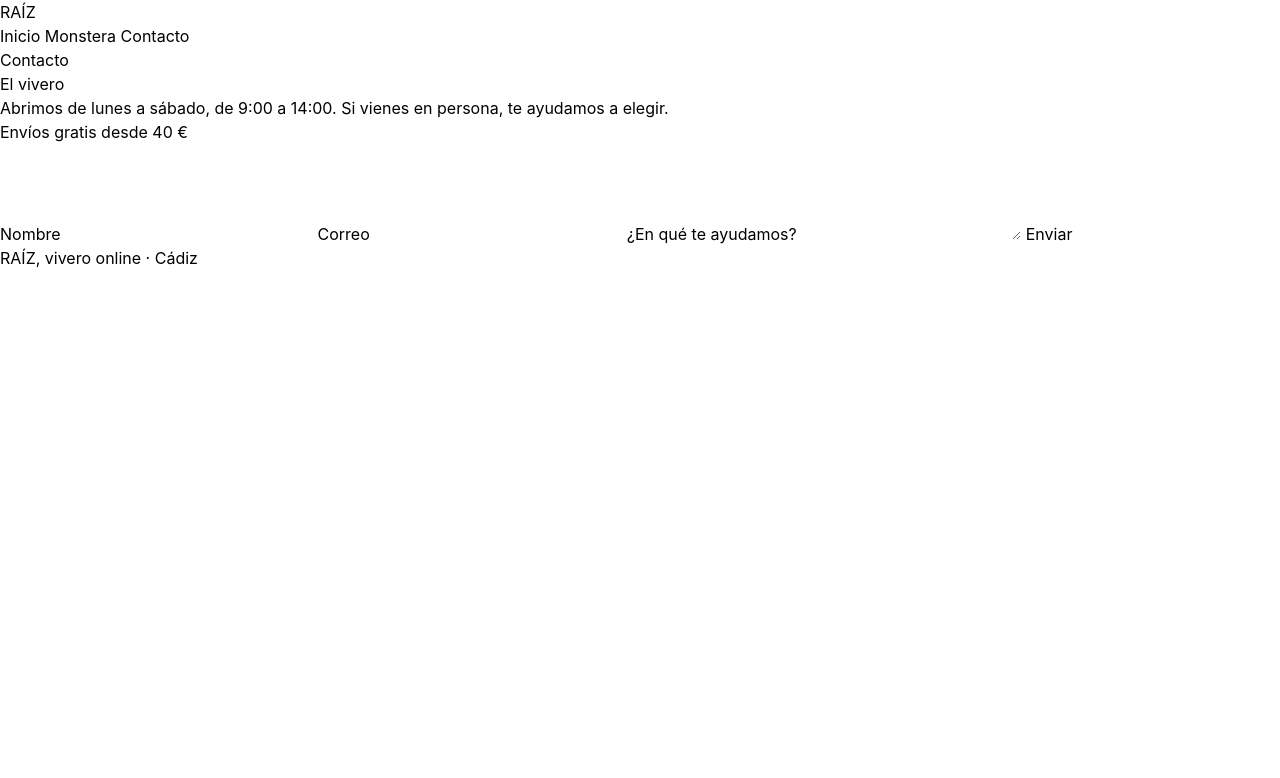
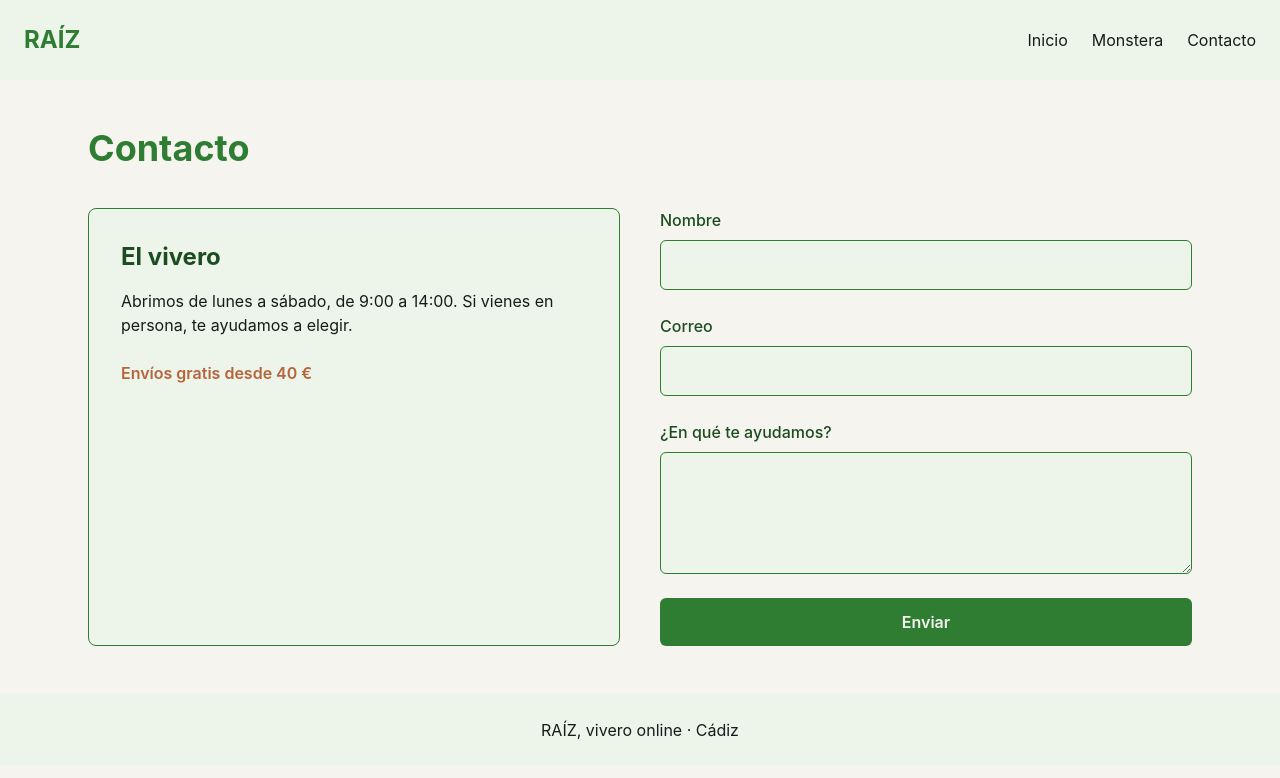
Before and after one commit to MJ-Curtido/DIW, a website built with Vite: page practica2/contacto.html in a window 1280 px wide. Built offline with nearby package versions, Linux system fonts and the light colour scheme.

Commit message:
B3: Taildwind in Contact Page finished

```diff
--- a/practica2/contacto.html
+++ b/practica2/contacto.html
@@ -6,47 +6,73 @@
     <title>Contacto · RAÍZ</title>
     <link rel="stylesheet" href="/src/tailwind.css" />
   </head>
-  <body>
+  <body class="bg-fondo text-texto">
     <!-- ✍️ B3 · Esta página va SOLO con Tailwind (src/tailwind.css), sin SASS. Ponle las clases de utilidad:
          los colores de RAÍZ (del @theme), dos columnas desde md y un botón con hover: y focus-visible:.
          Nada de valores sueltos entre corchetes ni style="". -->
-    <header>
-      <a href="/">RAÍZ</a>
-      <nav aria-label="Principal">
-        <a href="/">Inicio</a>
-        <a href="/producto.html">Monstera</a>
-        <a href="/contacto.html" aria-current="page">Contacto</a>
+    <header class="flex flex-col bg-marca-suave p-6 md:flex-row md:items-center md:justify-between">
+      <a href="/" class="font-bold text-2xl text-marca text-center md:text-left">RAÍZ</a>
+      <nav aria-label="Principal" class="flex flex-wrap gap-6 justify-center md:justify-end">
+        <a href="/" class="hover:text-marca">Inicio</a>
+        <a href="/producto.html" class="hover:text-marca">Monstera</a>
+        <a href="/contacto.html" aria-current="page" class="hover:text-marca">Contacto</a>
       </nav>
     </header>
 
-    <main>
-      <h1>Contacto</h1>
+    <main class="mx-auto max-w-6xl px-6 py-12">
+      <h1 class="mb-10 text-4xl font-bold text-marca">Contacto</h1>
 
-      <div>
-        <section aria-label="Dónde estamos">
-          <h2>El vivero</h2>
-          <p>Abrimos de lunes a sábado, de 9:00 a 14:00. Si vienes en persona, te ayudamos a elegir.</p>
-          <p>Envíos gratis desde 40 €</p>
+      <div class="grid grid-cols-1 gap-10 md:grid-cols-2">
+        <section aria-label="Dónde estamos" class="rounded-lg border-1 border-marca bg-marca-suave p-8">
+          <h2 class="mb-4 text-2xl font-bold text-marca-oscuro">El vivero</h2>
+          <p class="mb-6 text-texto">
+            Abrimos de lunes a sábado, de 9:00 a 14:00. Si vienes en persona, te ayudamos a elegir.
+          </p>
+          <p class="font-semibold text-tierra">Envíos gratis desde 40 €</p>
         </section>
 
-        <form action="#">
-          <label for="nombre">
+        <form action="#" class="flex flex-col gap-6">
+          <label for="nombre" class="flex flex-col gap-2 font-medium text-marca-oscuro">
             Nombre
-            <input id="nombre" name="nombre" autocomplete="name" required />
+            <input
+              id="nombre"
+              name="nombre"
+              autocomplete="name"
+              required
+              class="rounded-md border-1 border-marca bg-marca-suave p-3 text-texto"
+            />
           </label>
-          <label for="correo">
+          <label for="correo" class="flex flex-col gap-2 font-medium text-marca-oscuro">
             Correo
-            <input id="correo" name="correo" type="email" autocomplete="email" required />
+            <input
+              id="correo"
+              name="correo"
+              type="email"
+              autocomplete="email"
+              required
+              class="rounded-md border-1 border-marca bg-marca-suave p-3 text-texto"
+            />
           </label>
-          <label for="mensaje">
+          <label for="mensaje" class="flex flex-col gap-2 font-medium text-marca-oscuro">
             ¿En qué te ayudamos?
-            <textarea id="mensaje" name="mensaje" rows="4" required></textarea>
+            <textarea
+              id="mensaje"
+              name="mensaje"
+              rows="4"
+              required
+              class="rounded-md border-1 border-marca bg-marca-suave p-3 text-texto"
+            ></textarea>
           </label>
-          <button type="submit">Enviar</button>
+          <button
+            type="submit"
+            class="rounded-md bg-marca py-3 font-semibold text-fondo transition-colors duration-300 hover:bg-marca-oscuro focus-visible:outline-2 focus-visible:outline-marca-oscuro"
+          >
+            Enviar
+          </button>
         </form>
       </div>
     </main>
 
-    <footer>RAÍZ, vivero online · Cádiz</footer>
+    <footer class="bg-marca-suave px-6 py-6 text-center text-texto">RAÍZ, vivero online · Cádiz</footer>
   </body>
 </html>
--- a/practica2/scss/components/_tarjeta-planta.scss
+++ b/practica2/scss/components/_tarjeta-planta.scss
@@ -8,8 +8,9 @@
 
 .tarjeta-planta {
   max-height: 30rem;
+}
 
-  &--oferta {
+.tarjeta-planta--oferta {
   .tarjeta-planta__boton {
     background-color: $green-500;
     border-color: $green-500;
@@ -24,7 +25,7 @@
   }
 }
 
-  &--agotada {
+.tarjeta-planta--agotada {
   .tarjeta-planta__imagen {
     filter: grayscale(100);
   }
@@ -46,4 +47,3 @@
     color: $color-muted;
   }
 }
-}
--- a/practica2/src/tailwind.css
+++ b/practica2/src/tailwind.css
@@ -3,3 +3,11 @@
 
 /* ✍️ B3 · Los tokens de RAÍZ en un @theme: los colores marca, marca-oscuro, marca-suave, tierra, texto y fondo,
    con los MISMOS valores que scss/_tokens.scss. Así podrás escribir bg-marca, text-tierra… en contacto.html */
+@theme {
+  --color-marca: #2e7d32;
+  --color-marca-oscuro: #1b4d20;
+  --color-marca-suave: #edf5ea;
+  --color-tierra: #b5643c;
+  --color-texto: #1a1a1a;
+  --color-fondo: #f6f4ef;
+}
```
Also changed, not shown: practica2/index.html (+11 -2 lines). Lines whose indentation alone changed are shown as unchanged.
